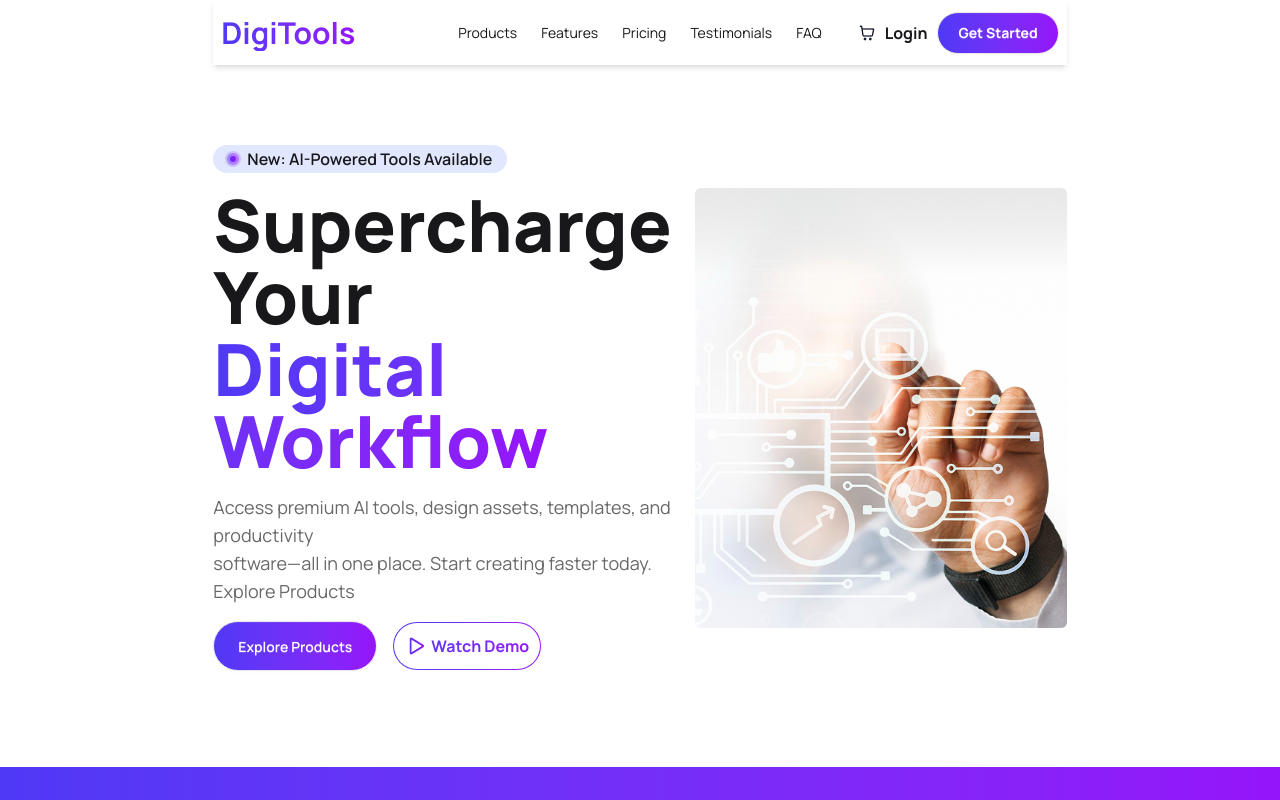
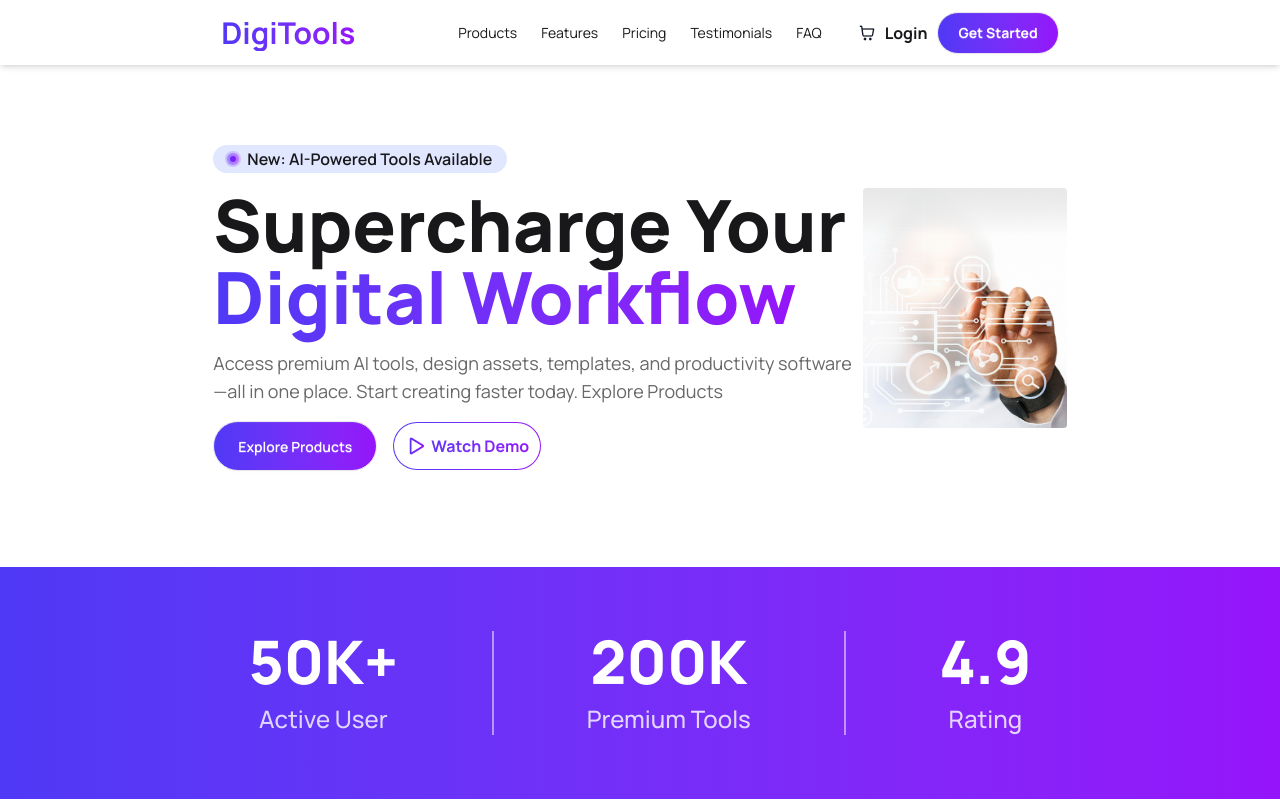
Before and after one commit to sazeeb-saha/B13-A6-Digitools-Platform, a React (Vite) app: page / in a window 1280 px wide. Shown: the top 800 px of the page. Built offline with nearby package versions, Linux system fonts and the light colour scheme.

Commit message:
respondive issue fixed

```diff
--- a/src/components/banner/Banner.jsx
+++ b/src/components/banner/Banner.jsx
@@ -15,19 +15,18 @@ const Banner = () => {
             <img className="w-4 h-4 " src={bannerDot} alt="" />
             <p>New: AI-Powered Tools Available</p>
           </div>
-          <h1 className="text-7xl font-extrabold">
+          <h1 className=" text-4xl md:text-7xl text-center md:text-left font-extrabold">
             Supercharge Your <br />
             <span className="bg-linear-to-r from-[#4F39F6] to-[#9514FA] bg-clip-text text-transparent ">
               Digital Workflow
             </span>
           </h1>
-          <p className="opacity-65 text-lg ">
+          <p className="opacity-65 text-lg text-center md:text-left  lg:w-[640px] ">
             Access premium AI tools, design assets, templates, and productivity{" "}
-            <br />
             software—all in one place. Start creating faster today. Explore
             Products
           </p>
-          <div className="flex items-center gap-4">
+          <div className="flex items-center gap-4 justify-center md:justify-start">
             <button className="btn rounded-full bg-linear-to-r from-[#4F39F6] to-[#9514FA] text-white p-6 ">
               Explore Products
             </button>
--- a/src/components/navbar/Navbar.jsx
+++ b/src/components/navbar/Navbar.jsx
@@ -3,11 +3,16 @@ import cartIcon from "../../assets/products/shopping-cart.png";
 
 const Navbar = () => {
   return (
-    <nav className="container lg:w-8/12 mx-auto">
-      <div className="navbar bg-base-100 shadow-md">
+    <nav className=" bg-base-100 shadow-md">
+      <div className="container lg:w-8/12 mx-auto">
+        <div className="navbar bg-base-100 ">
           <div className="navbar-start">
             <div className="dropdown">
-            <div tabIndex={0} role="button" className="btn btn-ghost lg:hidden">
+              <div
+                tabIndex={0}
+                role="button"
+                className="btn btn-ghost lg:hidden"
+              >
                 <svg
                   xmlns="http://www.w3.org/2000/svg"
                   className="h-5 w-5"
@@ -78,6 +83,7 @@ const Navbar = () => {
             </a>
           </div>
         </div>
+      </div>
     </nav>
   );
 };
```
Lines whose indentation alone changed are shown as unchanged.
